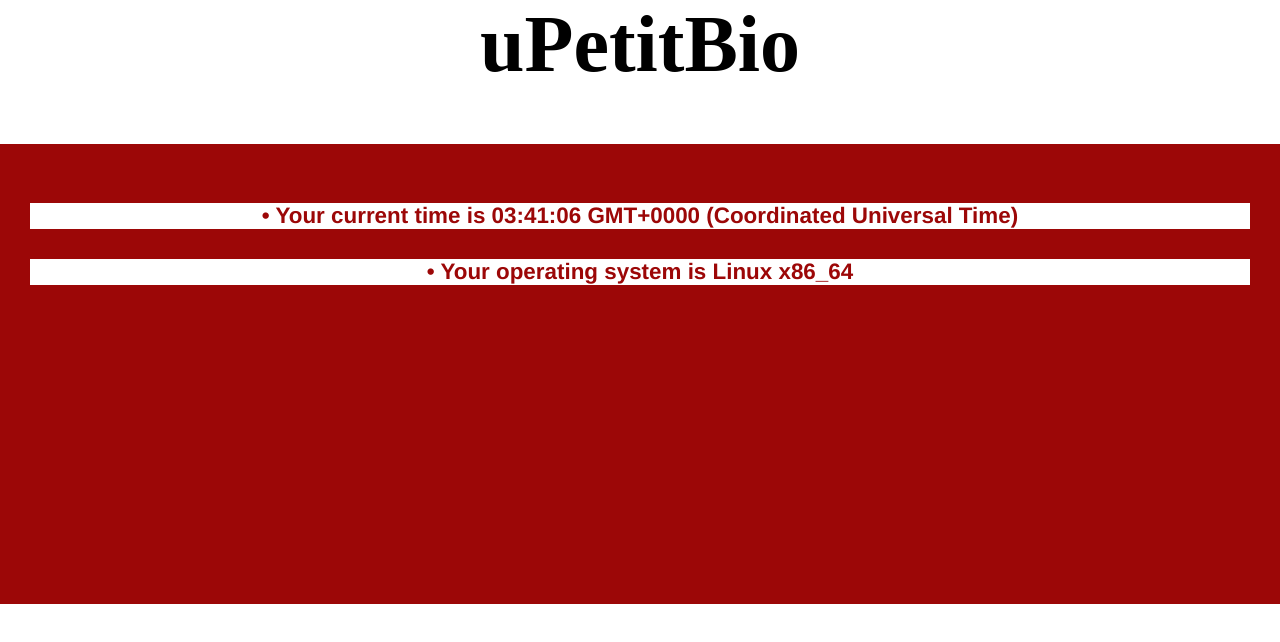
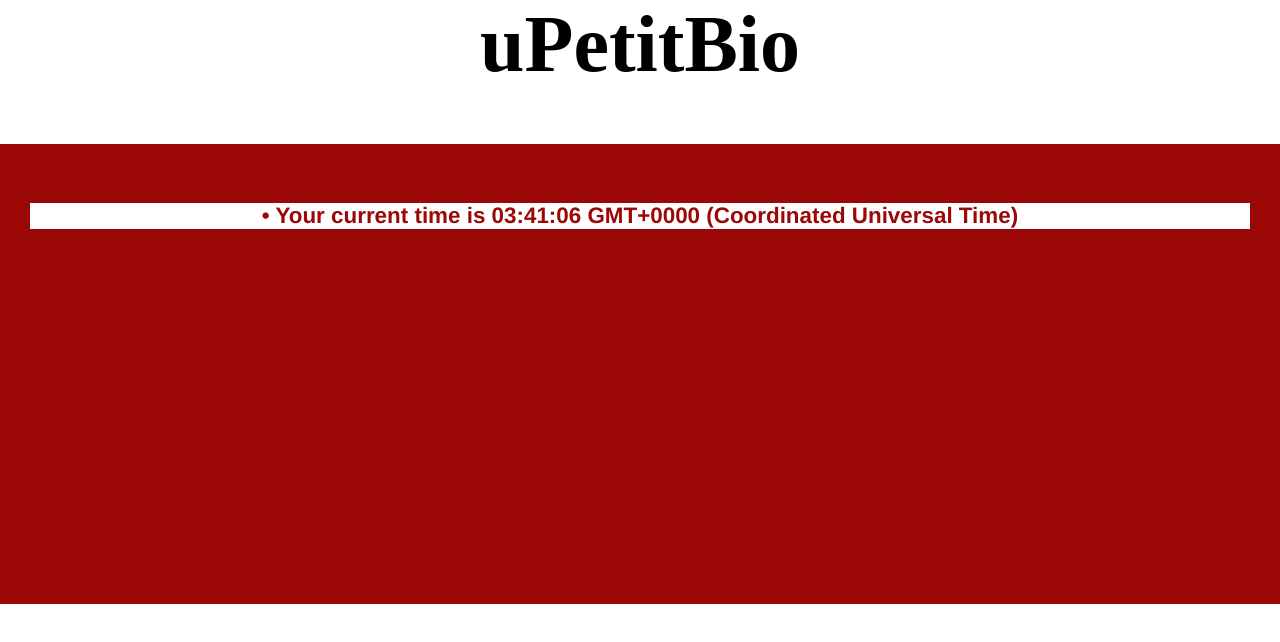
Before and after one commit to Toughee/myNetTag-React, a React (Create React App) app: page / in a window 1280 px wide. Shown: the top 642 px of the page. Built offline with nearby package versions, Linux system fonts and the light colour scheme; a web font is replaced by a local one.

Commit message:
Update App.js

```diff
--- a/src/App.js
+++ b/src/App.js
@@ -26,7 +26,6 @@ class App extends Component {
       <div className="App animated bounceInUp">
         <div className="App-header">
                 <h4>• Your current time is {this.getDate()}</h4>
-                <h4>• Your operating system is {this.getOS()}</h4>
         </div>
       </div>
     );
```
